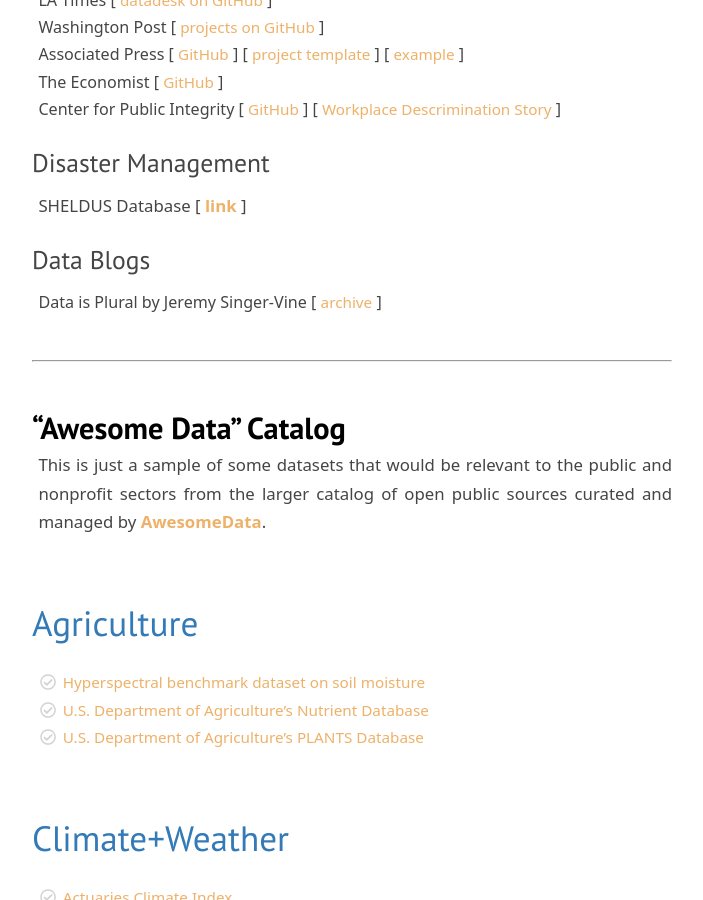
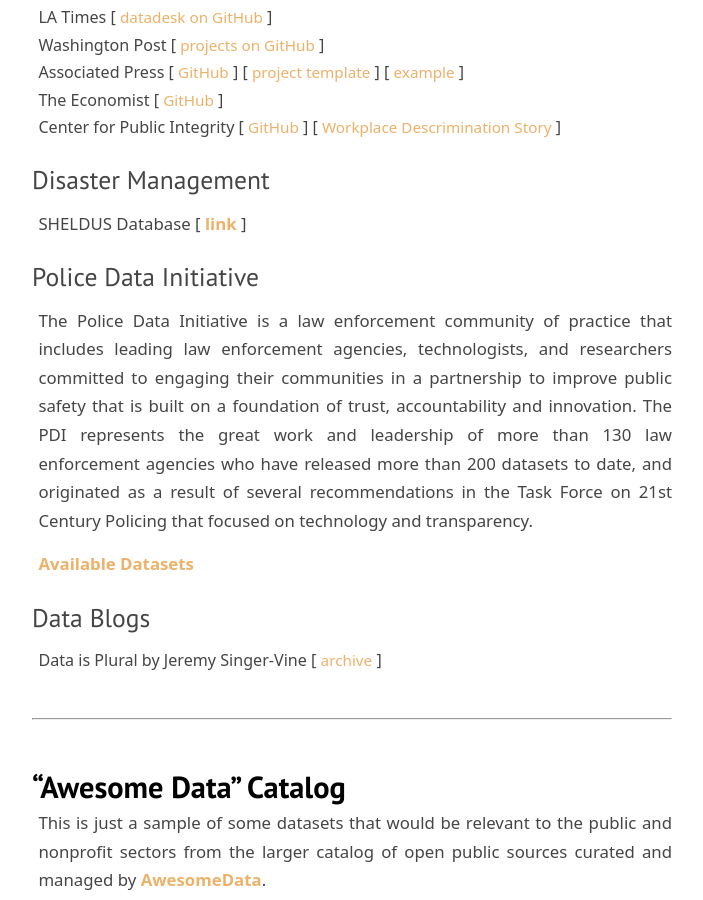
Before and after one commit to DS4PS/ds4ps.github.io, a Jekyll site: the page built from data.md, in a window 1280 px wide and 900 px high, scrolled down 4183 px. Shown: the whole window, without its empty margins (288-991 px from the left). Built offline with Jekyll 4.4.1, drawn with Linux system fonts in a browser that asks for light colours; nearby versions of some CDN libraries; library files that are not in the unit come from our copies; some of the changed text lies outside the part shown.

Commit message:
Update data.md

```diff
--- a/data.md
+++ b/data.md
@@ -148,6 +148,14 @@
 ### Disaster Management
 
 SHELDUS Database [ [link](https://cemhs.asu.edu/node/7) ]
+
+
+### Police Data Initiative
+
+The Police Data Initiative is a law enforcement community of practice that includes leading law enforcement agencies, technologists, and researchers committed to engaging their communities in a partnership to improve public safety that is built on a foundation of trust, accountability and innovation. The PDI represents the great work and leadership of more than 130 law enforcement agencies who have released more than 200 datasets to date, and originated as a result of several recommendations in the Task Force on 21st Century Policing that focused on technology and transparency.
+
+[Available Datasets](https://www.policedatainitiative.org/datasets/)
+
 
 ### Data Blogs
 
```
